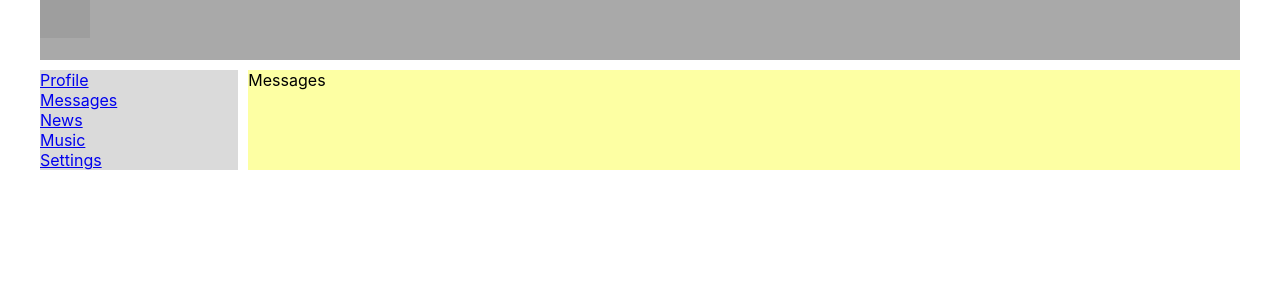
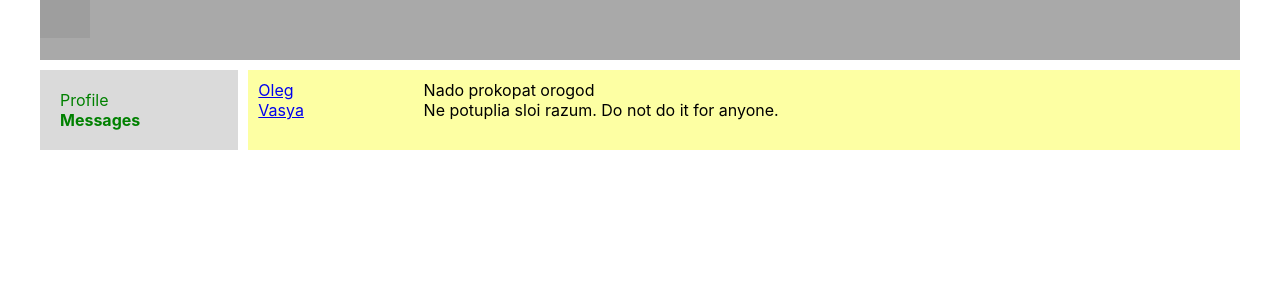
Before and after one commit to Amankaium/social_network, a React (Create React App) app: page /messages in a window 1280 px wide. Shown: the top 300 px of the page. Built offline with nearby package versions, Linux system fonts and the light colour scheme; grey boxes are pictures that could not be loaded.

Commit message:
modified styles and components (23)

```diff
--- a/src/compotents/Messages/Messages.jsx
+++ b/src/compotents/Messages/Messages.jsx
@@ -1,9 +1,34 @@
-import React from 'react'
+import React from 'react';
+import s from './Messages.module.css';
+import {NavLink} from 'react-router-dom';
+
+const Dialog = (props) => {
+    return (
+        <div className={s.dialog}>
+            <NavLink to={`/messages/${props.id}`}>{props.name}</NavLink>
+        </div>
+    );
+}
+
+const Message = (props) => {
+    return (
+        <div className={s.message}>
+            {props.message}
+        </div>
+    );
+}
 
 const Messages = (props) => {
     return (
-        <div>
-            Messages
+        <div className={s.messagesContent}>
+            <div className={s.dialogs}>
+                <Dialog name='Oleg' id='1'/>
+                <Dialog name='Vasya' id='2'/>
+            </div>
+            <div className={s.messages}>
+                <Message message='Nado prokopat orogod'/>
+                <Message message='Ne potuplia sloi razum. Do not do it for anyone.'/>
+            </div>
         </div>
     );
 }
--- /dev/null
+++ b/src/compotents/Messages/Messages.module.css
@@ -0,0 +1,24 @@
+.messagesContent {
+    display: grid;
+    grid-template-columns: 2fr 10fr;
+}
+
+.dialogs {
+    padding: 10px;
+}
+
+.dialogs .active {
+    font-weight: 700;
+}
+
+.dialog {
+
+}
+
+.messages {
+    padding: 10px;
+}
+
+.message {
+
+}
--- a/src/compotents/Navbar/Navbar.jsx
+++ b/src/compotents/Navbar/Navbar.jsx
@@ -1,24 +1,25 @@
-import React from 'react'
-import s from './Navbar.module.css'
+import React from 'react';
+import s from './Navbar.module.css';
+import {NavLink} from 'react-router-dom';
 
 const Navbar = () => {
     return (
         <nav className={s.nav}>
-            <div className={`${s.item} ${s.active}`}>
-                <a href='/profile'>Profile</a>
+            <div className={s.item}>
+                <NavLink to='/profile' activeClassName={s.active}>Profile</NavLink>
             </div>
             <div className={s.item}>
-                <a href='/messages'>Messages</a>
+                <NavLink to='/messages' activeClassName={s.active}>Messages</NavLink>
+            </div>
+            {/* <div className={s.item}>
+                <NavLink to='/news' activeClassName={s.active}>News</a>
             </div>
             <div className={s.item}>
-                <a href='/news'>News</a>
+                <NavLink to='/music' activeClassname={s.active}>Music</NavLink>
             </div>
             <div className={s.item}>
-                <a href='/music'>Music</a>
-            </div>
-            <div className={s.item}>
-                <a href='/settings'>Settings</a>
-            </div>
+                <NavLink to='/settings' activeClassName={s.active}>Settings</a>
+            </div> */}
         </nav>
     );
 }
--- a/src/compotents/Navbar/Navbar.module.css
+++ b/src/compotents/Navbar/Navbar.module.css
@@ -1,12 +1,14 @@
 .nav {
   grid-area: n;
   background-color: rgb(218, 218, 218);
+  padding: 20px;
 }
 
-.item {
+.item a {
   color: green;
+  text-decoration: none;
 }
 
-.active {
-  color: yellowgreen;
+.item a.active {
+  font-weight: 700;
 }
--- a/src/compotents/Profile/MyPosts/MyPosts.module.css
+++ b/src/compotents/Profile/MyPosts/MyPosts.module.css
@@ -5,3 +5,7 @@
 .item img {
     width: 50px;
 }
+
+.posts {
+    padding: 10px;
+}
--- a/src/compotents/Profile/Profile.jsx
+++ b/src/compotents/Profile/Profile.jsx
@@ -2,13 +2,21 @@ import React from 'react'
 import s from './Profile.module.css'
 import MyPosts from './MyPosts/MyPosts';
 
+const ProfileInfo = () => {
+    return (
+        <div>
+            <div className>
+                <img src="https://images.pexels.com/photos/459225/pexels-photo-459225.jpeg?auto=compress&cs=tinysrgb&dpr=1&w=500"/>
+            </div>
+            <div className={s.profileContent}>profile photo, short info</div>
+        </div>
+    );
+}
+
 const Profile = () => {
     return (
-        <div className={s.content}>
-            <div>
-                <img src="https://images.pexels.com/photos/459225/pexels-photo-459225.jpeg?auto=compress&cs=tinysrgb&dpr=1&w=500"/>
-            </div>
-            <div>profile photo, short info</div>
+        <div>
+            <ProfileInfo/>
             <MyPosts/>
         </div>
     );
--- a/src/compotents/Profile/Profile.module.css
+++ b/src/compotents/Profile/Profile.module.css
@@ -2,3 +2,7 @@
 .item {
     color: rgb(155, 0, 0);
 }
+
+.profileContent {
+    padding: 10px;
+}
```
